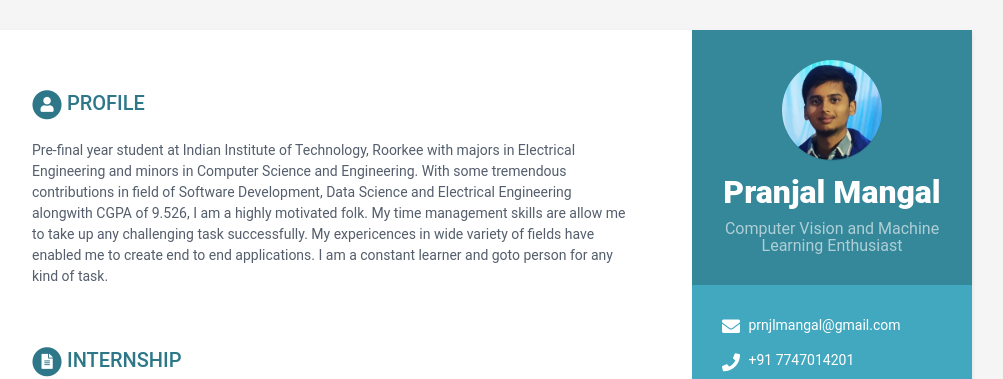
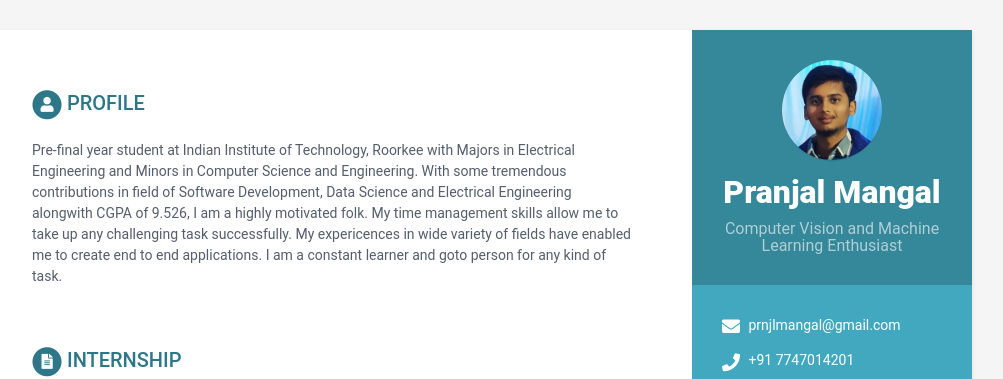
Before and after one commit to mangalpranjal/mangalpranjal.github.io, a Jekyll site: the page built from index.html, in a window 1280 px wide and 900 px high. Shown: the top 379 px of the window, without its empty margins (168-1171 px from the left). Built offline with Jekyll 4.4.1, drawn with Linux system fonts in a browser that asks for light colours.

Commit message:
Changing data.yml

```diff
--- a/_data/data.yml
+++ b/_data/data.yml
@@ -34,7 +34,7 @@ sidebar:
 career-profile:
     title: Profile
     summary: |
-      Pre-final year student at Indian Institute of Technology, Roorkee with majors in Electrical Engineering and minors in Computer Science and Engineering. With some tremendous contributions in field of Software Development, Data Science and Electrical Engineering alongwith CGPA of 9.526, I am a highly motivated folk. My time management skills are allow me to take up any challenging task successfully. My expericences in wide variety of fields have enabled me to create end to end applications. I am a constant learner and goto person for any kind of task.
+      Pre-final year student at Indian Institute of Technology, Roorkee with Majors in Electrical Engineering and Minors in Computer Science and Engineering. With some tremendous contributions in field of Software Development, Data Science and Electrical Engineering alongwith CGPA of 9.526, I am a highly motivated folk. My time management skills allow me to take up any challenging task successfully. My expericences in wide variety of fields have enabled me to create end to end applications. I am a constant learner and goto person for any kind of task.
 
 publications:
     title: Internship
@@ -44,7 +44,7 @@ publications:
     papers:
       - title: "Nvidia Graphics"
         authors: June 2021 - Present | Bangalore, India
-        conference:
+        conference: Working on convergence using Reduced RTL. My work involves creating a scalable GUI which categorizes macros, is easily configurable and error free. Also working on scheduled updation of Confluence pages which lists changes in macros over time and values of macros that can be taken up for build thereby saving a lot of time dealing with build errors.
     papers:
       - title: "ARP Investments"
         authors: October 2020 - December 2020 | New York, USA
```
